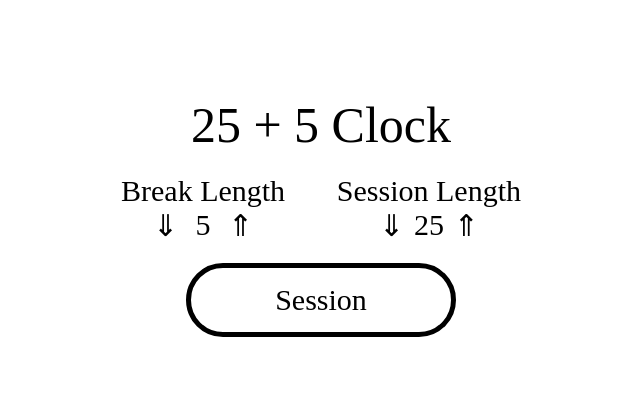
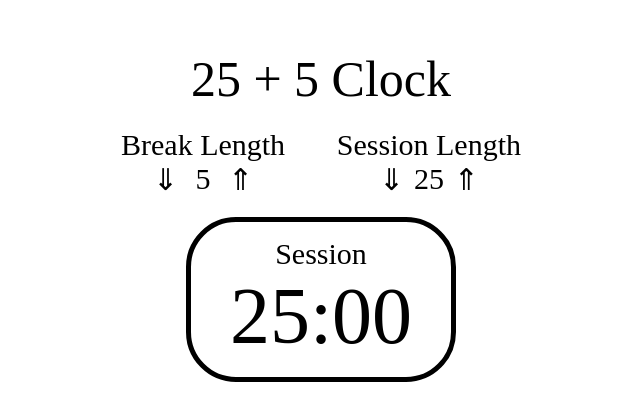
Before and after one commit to attilacs/25-5-clock, a React (Create React App) app: page / in a window 1280 px wide. Shown: the part 184-604 px from the top of the page, without its empty margins (319-959 px from the left). Built offline with nearby package versions, Linux system fonts and the light colour scheme.

Commit message:
Add time left component

```diff
--- a/src/components/Timer.tsx
+++ b/src/components/Timer.tsx
@@ -1,9 +1,14 @@
-import { TimerLabelStyled, TimerStyled } from "../styles/TimerStyled";
+import {
+  TimeLeftStyled,
+  TimerLabelStyled,
+  TimerStyled
+} from "../styles/TimerStyled";
 
 const Timer = () => {
   return (
     <TimerStyled>
       <TimerLabelStyled id="timer-label">Session</TimerLabelStyled>
+      <TimeLeftStyled id="time-left">25:00</TimeLeftStyled>
     </TimerStyled>
   );
 };
```
